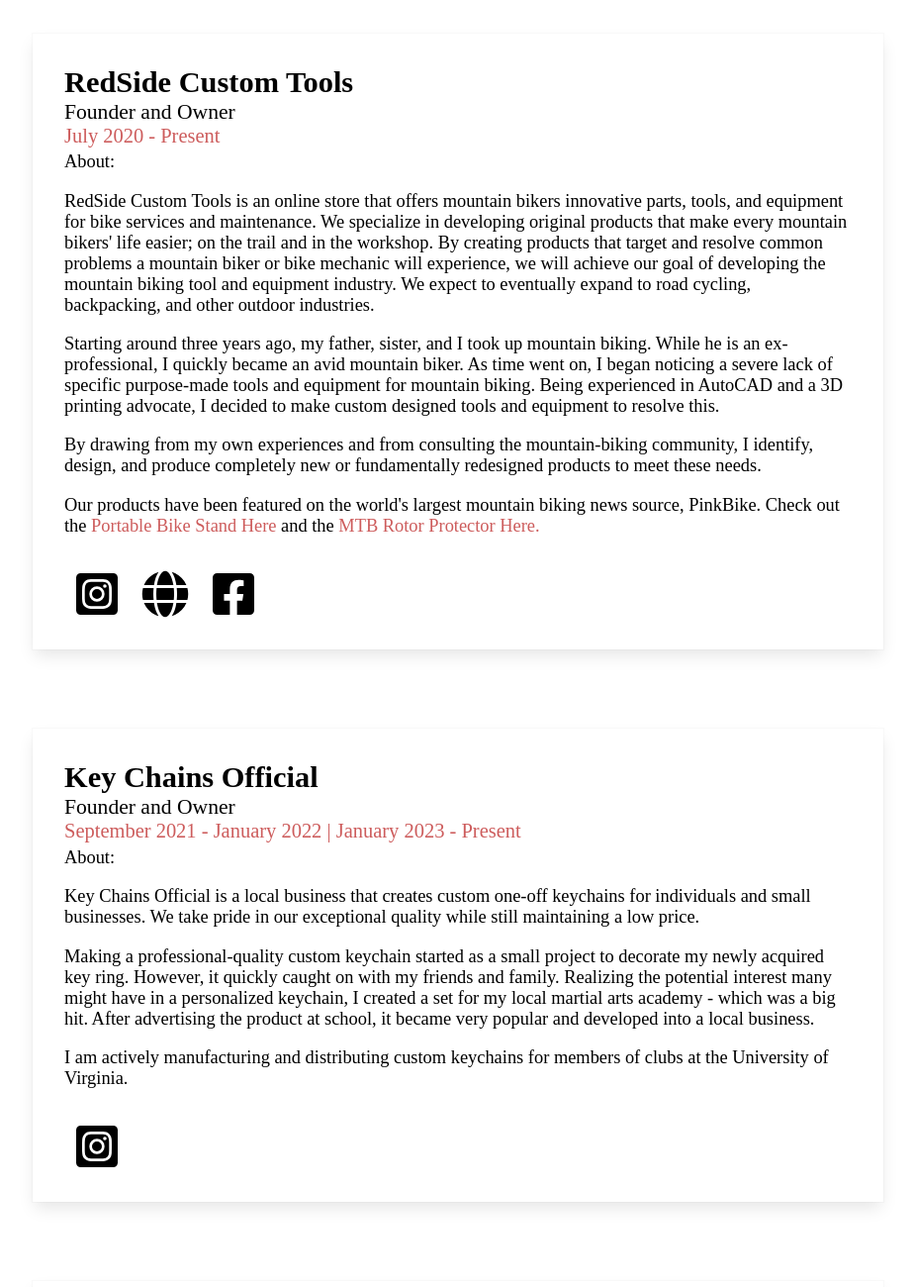
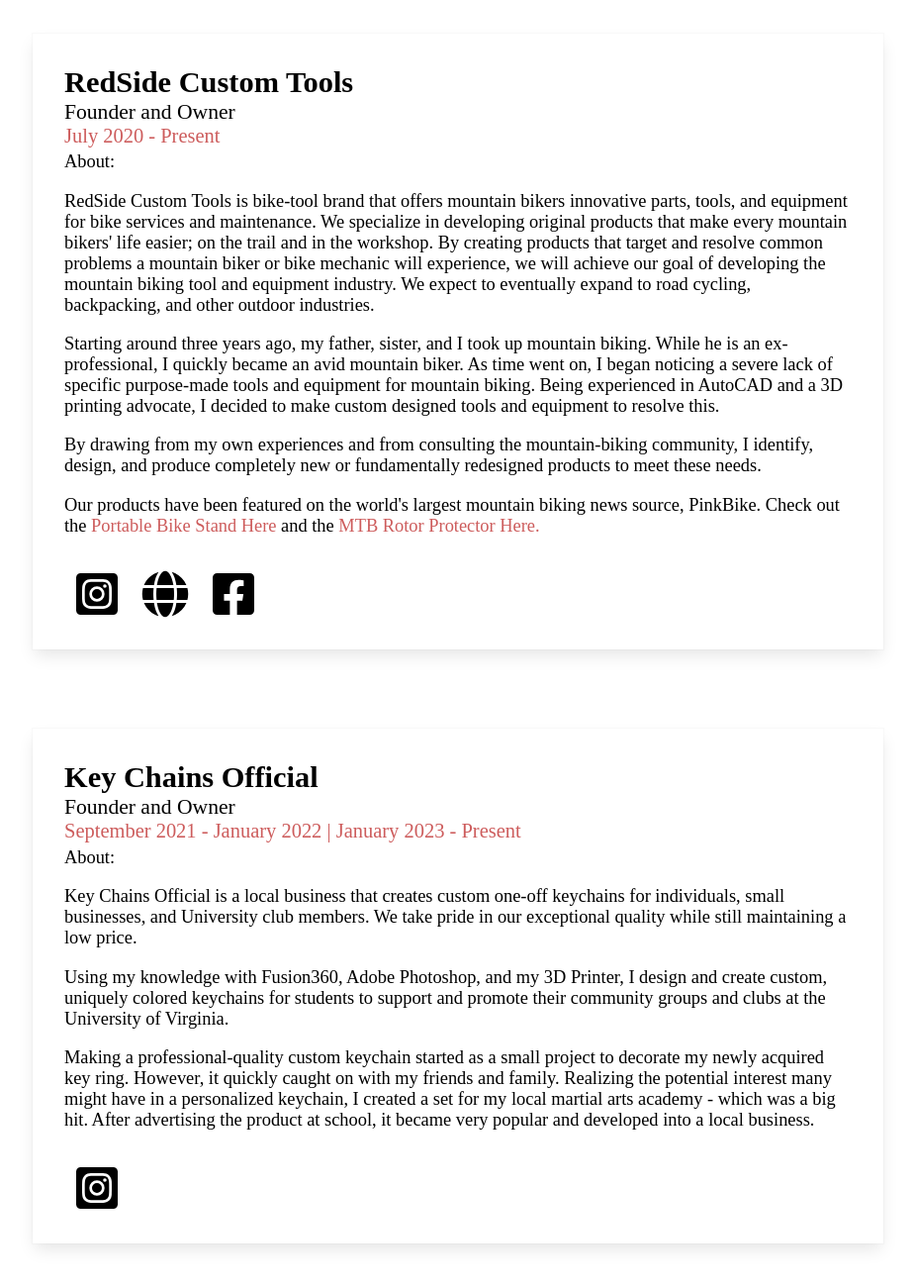
Before and after one commit to landon-campbell/resume, a plain HTML site: page index.html in a window 1280 px wide. Shown: the part 3003-4303 px from the top of the page at 99% size, without its empty margins (331-1256 px from the left). Drawn offline with nearby package versions, Linux system fonts and the light colour scheme; a web font is replaced by a local one.

Commit message:
updated keychains official description

```diff
--- a/index.html
+++ b/index.html
@@ -160,7 +160,7 @@
 			<text  class="eduheaderinfo" >Founder and Owner</text>
 			<text class="date">July 2020 - Present</text>
 			<text class="moreinfo">About:
-			<p>RedSide Custom Tools is an online store that offers mountain bikers innovative parts, tools, and equipment for bike services and maintenance. We specialize in developing original products that make every mountain bikers' life easier; on the trail and in the workshop. By creating products that target and resolve common problems a mountain biker or bike mechanic will experience, we will achieve our goal of developing the mountain biking tool and equipment industry. We expect to eventually expand to road cycling, backpacking, and other outdoor industries.</p>
+			<p>RedSide Custom Tools is bike-tool brand that offers mountain bikers innovative parts, tools, and equipment for bike services and maintenance. We specialize in developing original products that make every mountain bikers' life easier; on the trail and in the workshop. By creating products that target and resolve common problems a mountain biker or bike mechanic will experience, we will achieve our goal of developing the mountain biking tool and equipment industry. We expect to eventually expand to road cycling, backpacking, and other outdoor industries.</p>
 
 			<p>Starting around three years ago, my father, sister, and I took up mountain biking. While he is an ex-professional, I quickly became an avid mountain biker. As time went on, I began noticing a severe lack of specific purpose-made tools and equipment for mountain biking. Being experienced in AutoCAD and a 3D printing advocate, I decided to make custom designed tools and equipment to resolve this.</p>
 
@@ -180,11 +180,10 @@
 			<text class="eduheader">Key Chains Official</text>
 			<text class="eduheaderinfo">Founder and Owner</text>
 			<text class="date">September 2021 - January 2022 | January 2023 - Present</text>
-			<text class="moreinfo">About: <p>Key Chains Official is a local business that creates custom one-off keychains for individuals and small businesses. We take pride in our exceptional quality while still maintaining a low price.</p>
+			<text class="moreinfo">About: <p>Key Chains Official is a local business that creates custom one-off keychains for individuals, small businesses, and University club members. We take pride in our exceptional quality while still maintaining a low price.</p>
 
+			<p>Using my knowledge with Fusion360, Adobe Photoshop, and my 3D Printer, I design and create custom, uniquely colored keychains for students to support and promote their community groups and clubs at the University of Virginia.</p>
 			<p>Making a professional-quality custom keychain started as a small project to decorate my newly acquired key ring. However, it quickly caught on with my friends and family. Realizing the potential interest many might have in a personalized keychain, I created a set for my local martial arts academy - which was a big hit. After advertising the product at school, it became very popular and developed into a local business.</p>
-			<p>I am actively manufacturing and distributing custom keychains for
-				members of clubs at the University of Virginia.</p>
 			</text>
 
 
```
